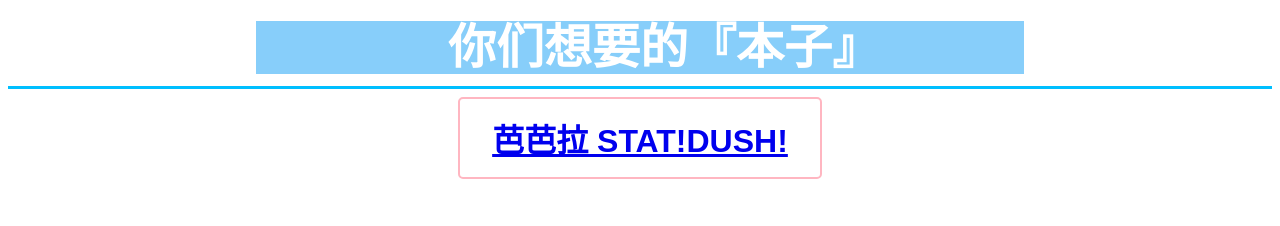
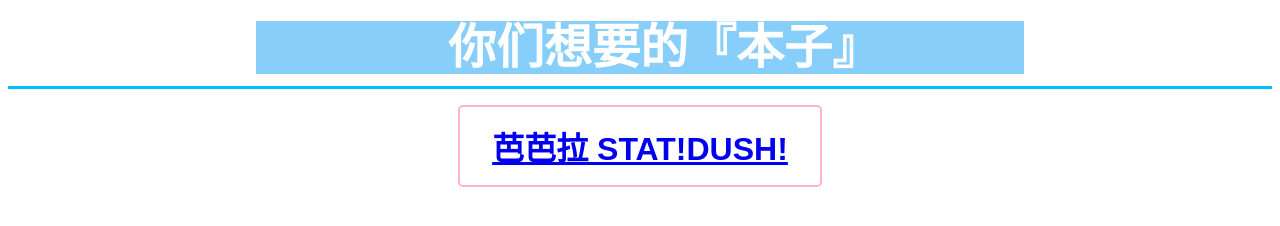
Before and after one commit to XQKuangmojiang/XQKuangmojiang.github.io, a plain HTML site: page 展出本子.html in a window 1280 px wide. Drawn offline with Linux system fonts and the light colour scheme.

Commit message:
Update 展出本子.html

```diff
--- a/展出本子.html
+++ b/展出本子.html
@@ -10,6 +10,8 @@
   	<b>&emsp;&emsp;&emsp;&emsp;你们想要的『本子』&emsp;&emsp;&emsp;</font>
 
 	<HR size=3 color="DeepSkyBlue">
+
+		<p><p><p><p>
 
 <style>
 
```
